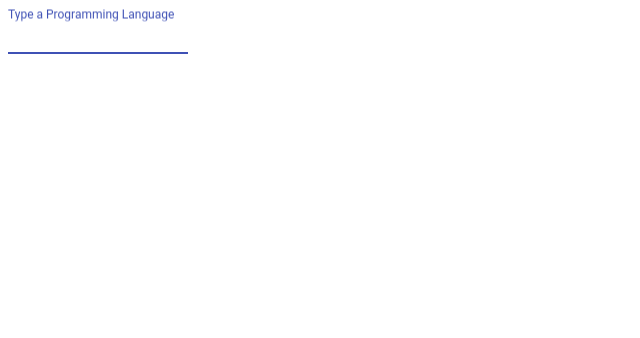
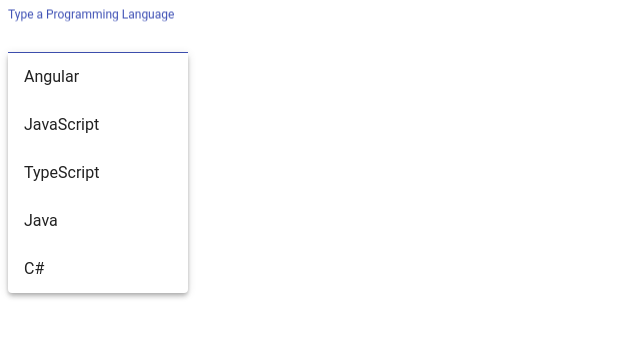
Before and after one commit to Rocketloop/scalors-assignment-frontend, an Angular app: page /chips in a window 1280 px wide. Both pictures are taken after a click on the element "cancel". Shown: the top 338 px of the page, without its empty margins (0-640 px from the left). Built offline with nearby package versions, Linux system fonts and the light colour scheme.

Commit message:
- mat autofill added and fed basic language list from app component - selected value from optionSelected of auto complete pushed to data list - cleared input field after each insertion - checked double entry of chips by valid value

```diff
--- a/src/app/app.component.html
+++ b/src/app/app.component.html
@@ -1,5 +1,5 @@
 <div>
   <form [formGroup]="form">
-      <app-chips [values]="languages" formControlName="chip" name="chip" (keyup)="changed($event)"></app-chips>
+      <app-chips [values]="languages" [basicLanguages]="basicLanguages" formControlName="chip" name="chip" (keyup)="changed($event)"></app-chips>
   </form>
 </div>
--- a/src/app/app.component.ts
+++ b/src/app/app.component.ts
@@ -10,6 +10,7 @@ export class AppComponent implements OnInit{
   title = 'scalors-assignment-frontend';
   form: FormGroup;
   languages: string[] = ['Angular'];
+  basicLanguages: string[] = ['Angular', 'JavaScript', 'TypeScript', 'Java', 'C#'];
 
   ngOnInit() {
     this.form = new FormGroup({
--- a/src/app/chips/chips.component.html
+++ b/src/app/chips/chips.component.html
@@ -5,6 +5,11 @@
             <mat-icon matChipRemove>cancel</mat-icon>
         </mat-chip>
         <input placeholder="Type a Programming Language" autocomplete="off" #languageInput [(ngModel)]="value"
-            [matChipInputFor]="chipList" matInput [formControl]="formControl" [matChipInputSeparatorKeyCodes]="seperator" (keyup)="onKeyup($event)">
+            [matChipInputFor]="chipList" matInput [formControl]="formControl" [matChipInputSeparatorKeyCodes]="seperator" (keyup)="onKeyup($event)" [matAutocomplete]="auto">
     </mat-chip-list>
+    <mat-autocomplete #auto="matAutocomplete" (optionSelected)="selected($event)">
+        <mat-option *ngFor="let option of filteredOptions | async" [value]="option" (optionSelected)="selected($event)">
+          {{option}}
+        </mat-option>
+      </mat-autocomplete>
 </mat-form-field>
--- a/src/app/chips/chips.component.ts
+++ b/src/app/chips/chips.component.ts
@@ -1,6 +1,9 @@
 import { Component, ElementRef, Input, OnInit, ViewChild } from '@angular/core';
 import { COMMA } from '@angular/cdk/keycodes';
 import { ControlValueAccessor, FormControl, NG_VALUE_ACCESSOR } from '@angular/forms';
+import { Observable } from 'rxjs';
+import { MatAutocomplete, MatAutocompleteSelectedEvent } from '@angular/material/autocomplete';
+import { map, startWith } from 'rxjs/operators';
 
 @Component({
     selector: 'app-chips',
@@ -17,12 +20,15 @@ import { ControlValueAccessor, FormControl, NG_VALUE_ACCESSOR } from '@angular/f
 
 export class ChipsComponent implements ControlValueAccessor, OnInit {
     @Input() values = [];
+    @Input() basicLanguages: string[] = [];
     @ViewChild('languageInput') languageInput: ElementRef<HTMLInputElement>;
+    @ViewChild('auto') matAutocomplete: MatAutocomplete;
 
     value: any;
     seperator: number[] = [COMMA];
 
     formControl = new FormControl();
+    filteredOptions: Observable<string[]>;
 
     onTouched: () => void;
     onChange: (value: any) => void = () => { };
@@ -30,6 +36,11 @@ export class ChipsComponent implements ControlValueAccessor, OnInit {
     constructor() { }
 
     ngOnInit() {
+        this.filteredOptions = this.formControl.valueChanges
+            .pipe(
+                startWith(''),
+                map(value => this._filter(value))
+            );
     }
 
     writeValue(obj: any): void {
@@ -60,4 +71,16 @@ export class ChipsComponent implements ControlValueAccessor, OnInit {
             this.onChange(this.values);
         }
     }
+
+    selected(event: MatAutocompleteSelectedEvent): void {
+        this.values.push(event.option.viewValue);
+        this.onChange(this.values);
+        this.languageInput.nativeElement.value = '';
+        this.value = '';
+    }
+
+    private _filter(value: string): string[] {
+        const filterValue = value.toLowerCase();
+        return this.basicLanguages.filter(value => value.toLowerCase().indexOf(filterValue) === 0);
+    }
 }
```
